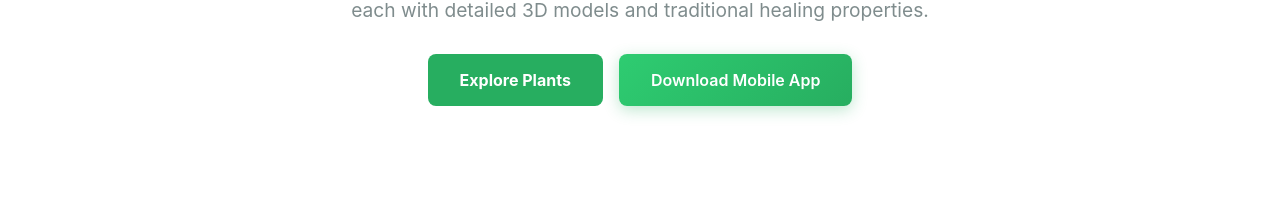
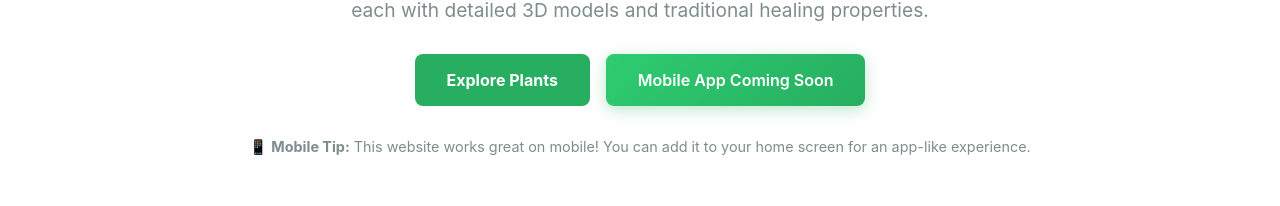
Before and after one commit to Teju-00/Ayush-Aura, a React (Create React App) app: page / in a window 1280 px wide. Shown: the part 313-519 px from the top of the page. Built offline with nearby package versions, Linux system fonts and the light colour scheme; no server answers.

Commit message:
Tap card

```diff
--- a/src/components/LazyPlantCard.js
+++ b/src/components/LazyPlantCard.js
@@ -1,5 +1,5 @@
 import React, { useState, useRef, useEffect } from 'react';
-import { Link } from 'react-router-dom';
+import { Link, useNavigate } from 'react-router-dom';
 import styled from 'styled-components';
 import { motion } from 'framer-motion';
 import OptimizedImage from './OptimizedImage';
@@ -22,6 +22,7 @@ const PlantCard = styled(motion.div)`
   @media (max-width: 768px) {
     border-radius: 0.5rem;
     box-shadow: 0 1px 4px rgba(0, 0, 0, 0.06);
+    cursor: pointer;
   }
 `;
 
@@ -88,7 +89,9 @@ const MobileHidden = styled.div`
 
 const LazyPlantCard = ({ plant, index }) => {
   const [isVisible, setIsVisible] = useState(false);
+  const [isMobile, setIsMobile] = useState(false);
   const cardRef = useRef(null);
+  const navigate = useNavigate();
 
   useEffect(() => {
     const currentRef = cardRef.current;
@@ -116,12 +119,39 @@ const LazyPlantCard = ({ plant, index }) => {
     };
   }, []);
 
+  useEffect(() => {
+    const mq = window.matchMedia('(max-width: 768px)');
+    const setFlag = () => setIsMobile(mq.matches);
+    setFlag();
+    mq.addEventListener ? mq.addEventListener('change', setFlag) : mq.addListener(setFlag);
+    return () => {
+      mq.removeEventListener ? mq.removeEventListener('change', setFlag) : mq.removeListener(setFlag);
+    };
+  }, []);
+
+  const handleCardClick = () => {
+    if (isMobile) navigate(`/plant/${plant.id}`);
+  };
+
+  const handleKeyDown = (e) => {
+    if (!isMobile) return;
+    if (e.key === 'Enter' || e.key === ' ') {
+      e.preventDefault();
+      navigate(`/plant/${plant.id}`);
+    }
+  };
+
   return (
     <PlantCard
       ref={cardRef}
       $isVisible={isVisible}
       whileHover={{ y: -3 }}
       transition={{ duration: 0.3, delay: index * 0.1 }}
+      onClick={handleCardClick}
+      onKeyDown={handleKeyDown}
+      tabIndex={isMobile ? 0 : -1}
+      role={isMobile ? 'button' : undefined}
+      aria-label={isMobile ? `View details for ${plant.name}` : undefined}
     >
       <OptimizedImage
         src={plant.image}
--- a/src/pages/Home.js
+++ b/src/pages/Home.js
@@ -125,6 +125,18 @@ const DownloadText = styled.span`
   font-weight: 600;
 `;
 
+const MobileNotice = styled.p`
+  text-align: center;
+  color: #7f8c8d;
+  font-size: 0.9rem;
+  margin-top: 2rem;
+  padding: 0 1rem;
+
+  @media (max-width: 768px) {
+    font-size: 0.8rem;
+  }
+`;
+
 const FeaturedSection = styled.section`
   margin-top: 4rem;
 
@@ -220,18 +232,16 @@ function Home() {
   ];
 
   const handleDownloadClick = () => {
-    // Detect platform and redirect to appropriate app store
+    // Since the mobile app hasn't been created yet, show helpful information
     const userAgent = navigator.userAgent || navigator.vendor || window.opera;
 
     if (/android/i.test(userAgent)) {
-      // Redirect to Google Play Store (replace with actual app link)
-      window.open('https://play.google.com/store/apps/details?id=com.ayush.herbalplants', '_blank');
+      alert('📱 Mobile App Coming Soon!\n\nWe\'re currently developing the AYUSH Herbal Plants mobile app.\n\nFor now, you can:\n• Use this website (works great on mobile!)\n• Add to home screen for app-like experience\n• Get notified when the app launches\n\nExpected launch: Coming Soon!');
     } else if (/iPad|iPhone|iPod/.test(userAgent)) {
-      // Redirect to Apple App Store (replace with actual app link)
-      window.open('https://apps.apple.com/app/ayush-herbal-plants/id123456789', '_blank');
+      alert('📱 Mobile App Coming Soon!\n\nWe\'re currently developing the AYUSH Herbal Plants mobile app.\n\nFor now, you can:\n• Use this website (works great on mobile!)\n• Add to home screen for app-like experience\n• Get notified when the app launches\n\nExpected launch: Coming Soon!');
     } else {
       // Desktop - show both options
-      alert('Download AYUSH Herbal Plants App:\n\nAndroid: Google Play Store\niOS: Apple App Store');
+      alert('📱 Mobile App Coming Soon!\n\nWe\'re currently developing the AYUSH Herbal Plants mobile app.\n\nFor now, you can:\n• Use this website (works great on mobile!)\n• Add to home screen for app-like experience\n• Get notified when the app launches\n\nExpected launch: Coming Soon!');
     }
   };
 
@@ -246,9 +256,13 @@ function Home() {
         <ButtonGroup>
           <CTAButton to="/plants">Explore Plants</CTAButton>
           <DownloadAppButton onClick={handleDownloadClick}>
-            <DownloadText>Download Mobile App</DownloadText>
+            <DownloadText>Mobile App Coming Soon</DownloadText>
           </DownloadAppButton>
         </ButtonGroup>
+
+        <MobileNotice>
+          📱 <strong>Mobile Tip:</strong> This website works great on mobile! You can add it to your home screen for an app-like experience.
+        </MobileNotice>
       </HeroSection>
 
       <FeaturedSection>
```
